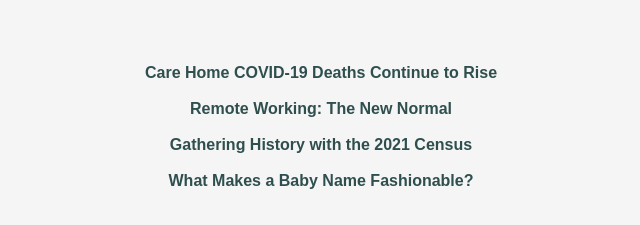
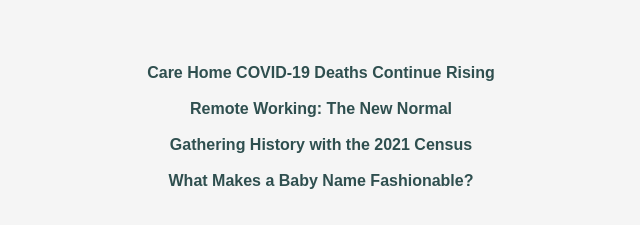
Before and after one commit to shoshanna-jones/shoshanna-jones.github.io, a plain HTML site: page index.html in a window 1280 px wide. Shown: the part 1186-1411 px from the top of the page, 295-935 px from the left. Drawn offline with Linux system fonts and the light colour scheme.

Commit message:
update index covid title

```diff
--- a/index.html
+++ b/index.html
@@ -17,7 +17,7 @@
     <p>For my dissertation piece I have analysed ONS data releases, some of which I have done during work time, and some in my own time. The four articles I have written look into COVID-19 data, baby name trends, the pandemic’s influence on working from home and a look back at the Census in light of the upcoming national survey in March. </p>
 
     <h2>My articles</h2>
-    <a class="articles" href="covid.html">Care Home COVID-19 Deaths Continue to Rise</a> <br>
+    <a class="articles" href="covid.html">Care Home COVID-19 Deaths Continue Rising</a> <br>
     <a class="articles" href="homeworking.html">Remote Working: The New Normal</a> <br>
     <a class="articles" href="census.html">Gathering History with the 2021 Census    </a> <br>
     <a class="articles" href="babynames.html">What Makes a Baby Name Fashionable?</a>
```
